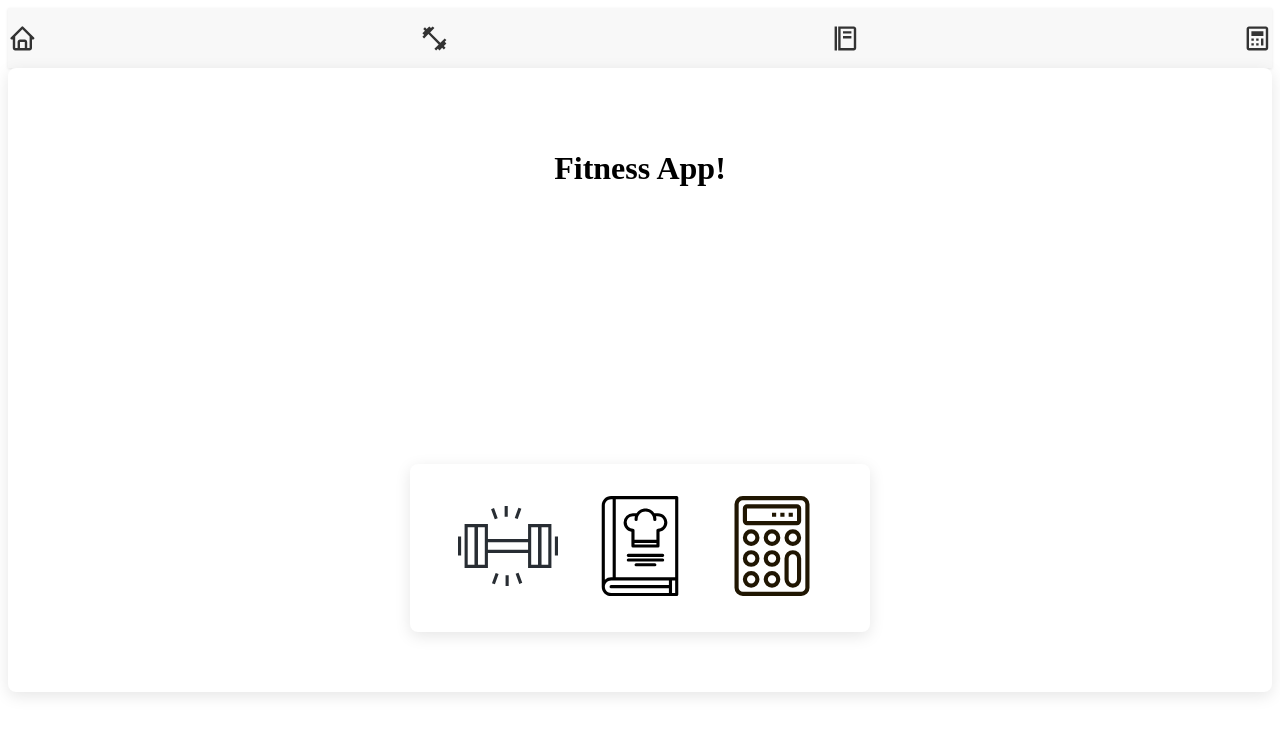
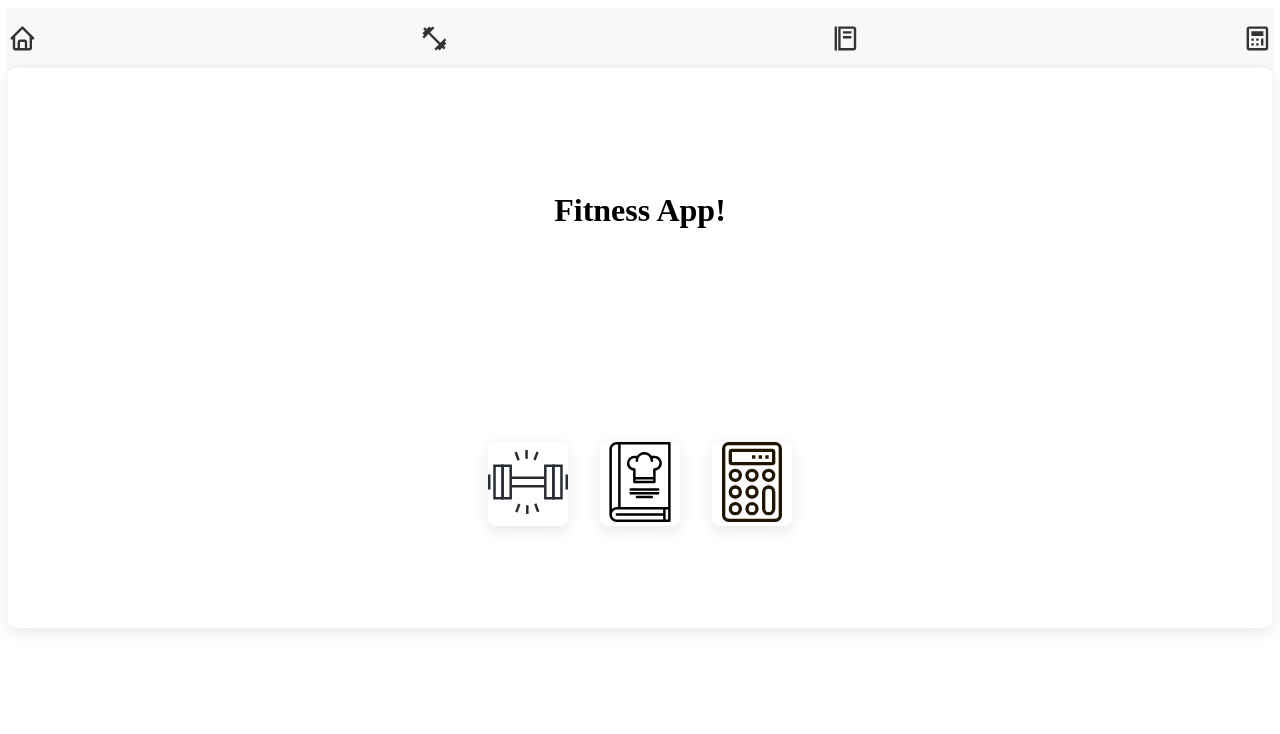
Before and after one commit to AndreiLhu/Fitness-App, a Next.js app: page / in a window 1280 px wide. Shown: the top 734 px of the page. Built offline with nearby package versions, Linux system fonts and the light colour scheme.

Commit message:
Small changes

```diff
--- a/pages/_app.js
+++ b/pages/_app.js
@@ -1,31 +1,12 @@
 import MobileNavbar from '@/components/MobileNavbar';
-import { ThemeProvider } from 'styled-components';
-
-const theme = {
-  colors: {
-    primary: '#0070f3',
-    secondary: '#333',
-    background: '#f8f8f8',
-    boxShadow: '0px 1px 3px rgba(0, 0, 0, 0.1)',
-  },
-  fontSizes: {
-    small: '1rem',
-    medium: '1.2rem',
-    large: '1.5rem',
-  },
-  spacing: {
-    small: '8px',
-    medium: '16px',
-    large: '24px',
-  },
-};
 
 function App({ Component, pageProps }) {
   return (
-    <ThemeProvider theme={theme}>
+    <>
+      {' '}
       <MobileNavbar />
       <Component {...pageProps} />
-    </ThemeProvider>
+    </>
   );
 }
 
--- a/pages/index.js
+++ b/pages/index.js
@@ -13,22 +13,22 @@ const Container = styled.div`
   height: 70vh;
   background-color: #fff;
   border-radius: 8px;
-  padding: 32px;
   box-shadow: 0px 4px 16px rgba(0, 0, 0, 0.1);
 
   div[id='iconContainer'] {
     display: flex;
     justify-content: space-between;
-    background-color: #fff;
-    border-radius: 8px;
-    padding: 32px;
-    box-shadow: 0px 4px 16px rgba(0, 0, 0, 0.1);
   }
   a {
     margin: 0 16px;
+    border-radius: 8px;
+    box-shadow: 0px 4px 16px rgba(0, 0, 0, 0.1);
+    &:hover {
+      background-color: #f4f4f4;
+    }
   }
   h1 {
-    padding-bottom: 8em;
+    padding-bottom: 6em;
   }
 `;
 
@@ -42,19 +42,19 @@ export default function Home() {
             <Image
               src="/exercises.svg"
               alt="exercises"
-              width="100"
-              height="100"
+              width="80"
+              height="80"
             />
           </Link>
           <Link className="white" href={'/recipe'}>
-            <Image src="/recipe.svg" alt="recipes" width="100" height="100" />
+            <Image src="/recipe.svg" alt="recipes" width="80" height="80" />
           </Link>
           <Link className="white" href={'/calculator'}>
             <Image
               src="/calculator.svg"
               alt="calculator"
-              width="100"
-              height="100"
+              width="80"
+              height="80"
             />
           </Link>
         </div>
```
